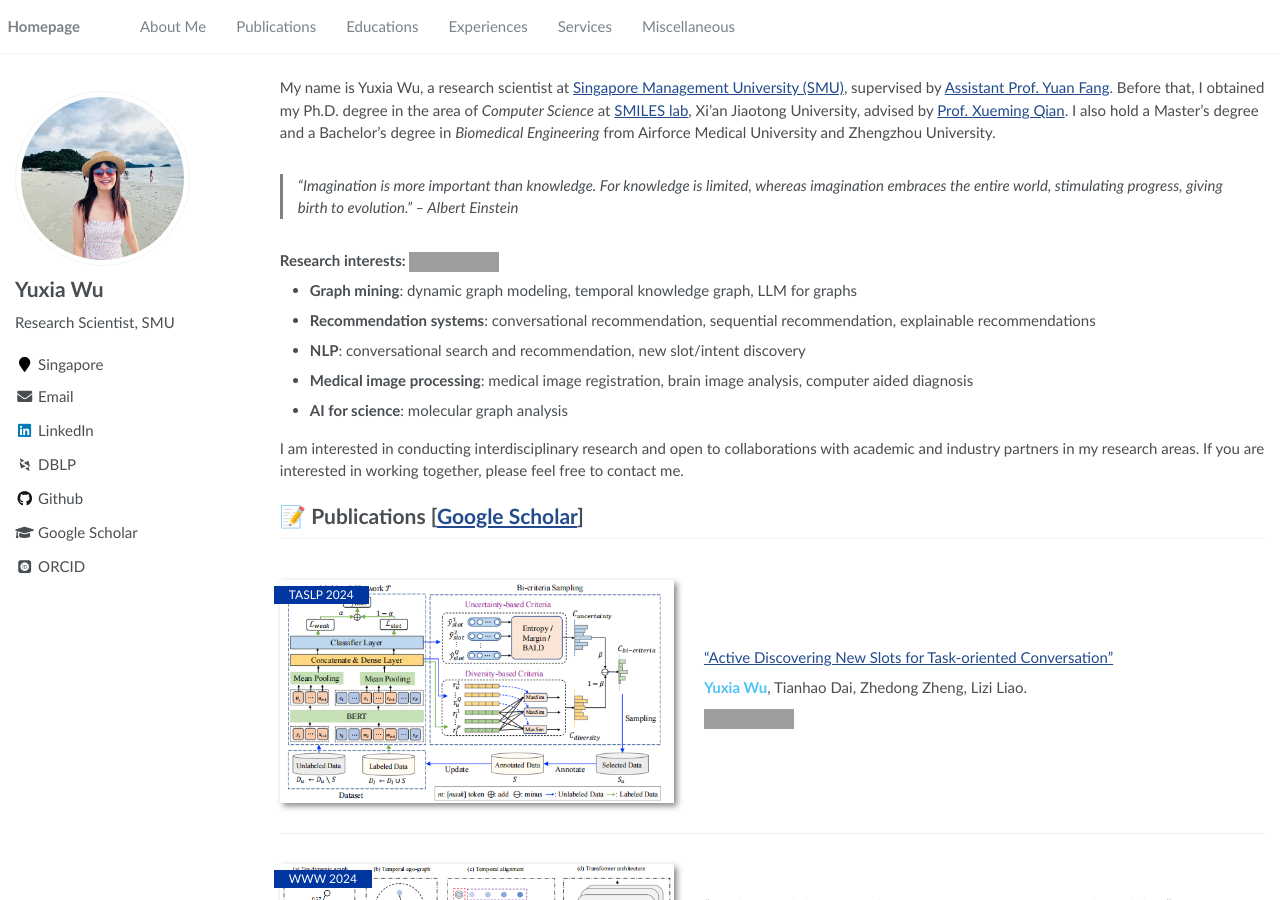
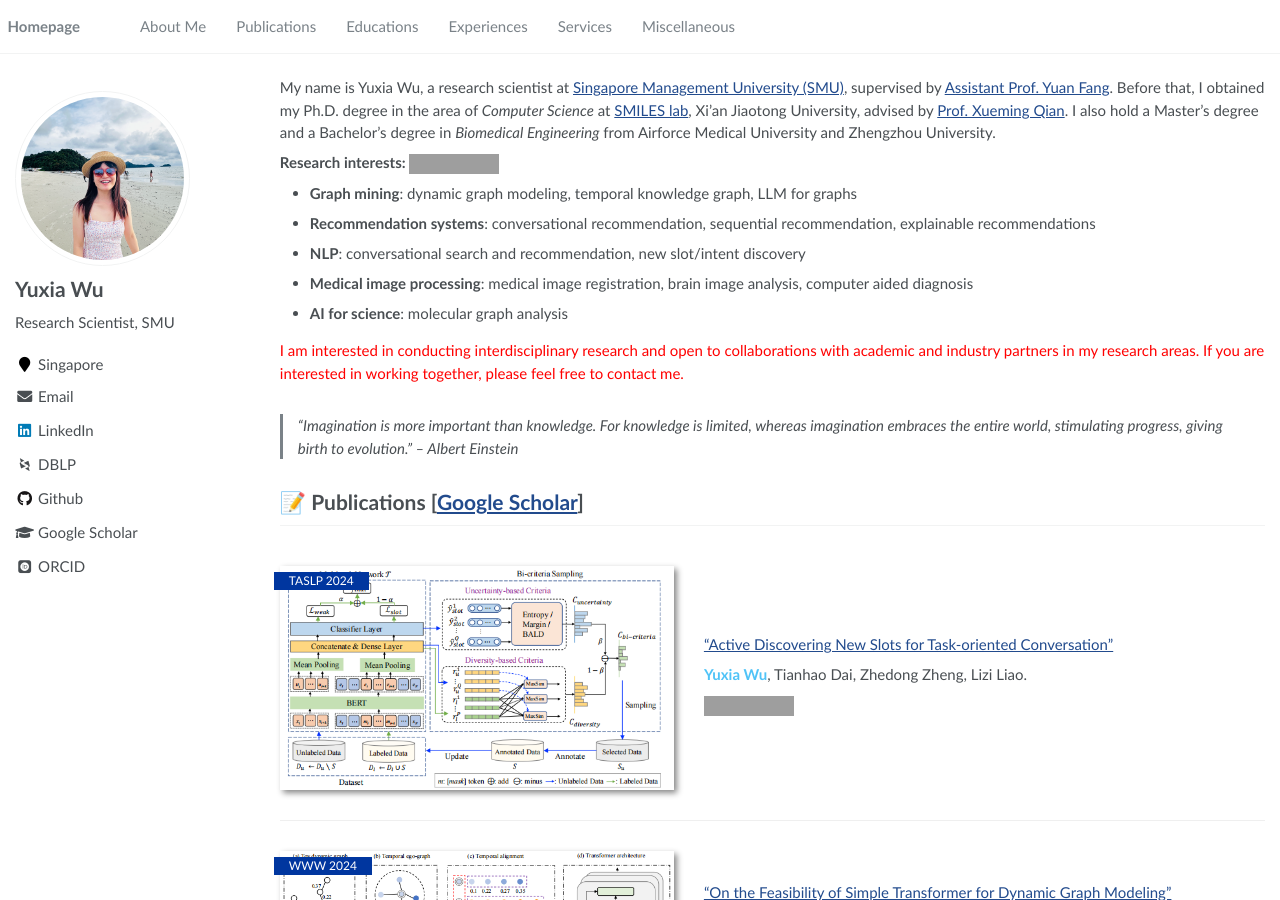
Before and after one commit to YuxiaWu/YuxiaWu.github.io, a Jekyll site: the page built from _pages/about.md, in a window 1280 px wide and 900 px high. Built offline with Jekyll 4.4.1, drawn with Linux system fonts in a browser that asks for light colours; some web fonts are replaced; some of the changed lines change nothing that is shown; grey boxes are pictures that could not be loaded.

Commit message:
Update about.md

```diff
--- a/_pages/about.md
+++ b/_pages/about.md
@@ -19,7 +19,7 @@
 
 My name is Yuxia Wu, a research scientist at [Singapore Management University (SMU)](https://www.smu.edu.sg/), supervised by [Assistant Prof. Yuan Fang](https://www.yfang.site/home). Before that, I obtained my Ph.D. degree in the area of *Computer Science* at [SMILES lab](http://www.smiles-xjtu.com/), Xi'an Jiaotong University, advised by [Prof. Xueming Qian](https://gr.xjtu.edu.cn/web/qianxm). I also hold a Master's degree and a Bachelor's degree in *Biomedical Engineering* from Airforce Medical University and Zhengzhou University.
 
-> "Imagination is more important than knowledge. For knowledge is limited, whereas imagination embraces the entire world, stimulating progress, giving birth to evolution." – Albert Einstein
+
 
 **Research interests:** <a href='https://scholar.google.com/citations?user=bRgptuYAAAAJ&hl=en'><img src="https://img.shields.io/endpoint?url={{ url | url_encode }}&logo=Google%20Scholar&labelColor=f6f6f6&color=9cf&style=flat&label=citations"></a>
 
@@ -29,7 +29,9 @@
 - **Medical image processing**: medical image registration, brain image analysis, computer aided diagnosis
 - **AI for science**: molecular graph analysis
 
-I am interested in conducting interdisciplinary research and open to collaborations with academic and industry partners in my research areas. If you are interested in working together, please feel free to contact me.
+<span style="color:red">I am interested in conducting interdisciplinary research and open to collaborations with academic and industry partners in my research areas. If you are interested in working together, please feel free to contact me.</span>
+
+> "Imagination is more important than knowledge. For knowledge is limited, whereas imagination embraces the entire world, stimulating progress, giving birth to evolution." – Albert Einstein
 
 
 # 📝 Publications [[Google Scholar](https://scholar.google.com/citations?user=bRgptuYAAAAJ)]
```
